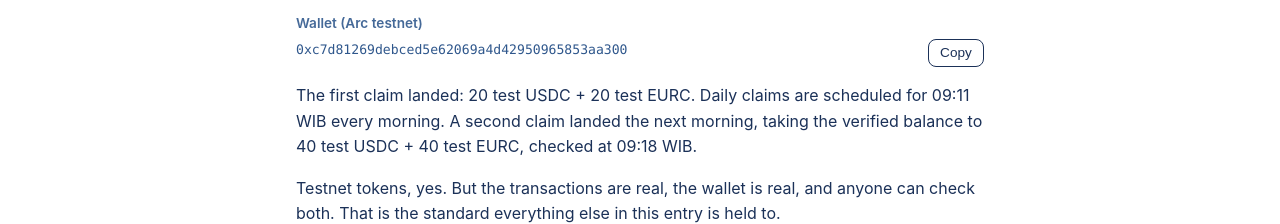
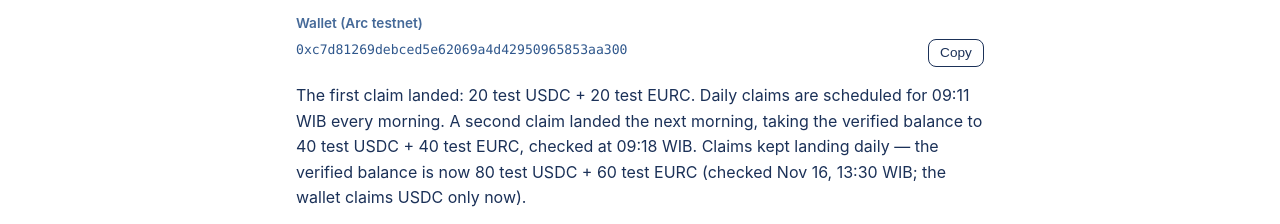
Before and after one commit to 0xspotonchain/deco, a plain HTML site: page article.html in a window 1280 px wide. Shown: the part 742-966 px from the top of the page. Drawn offline with Linux system fonts and the light colour scheme.

Commit message:
Article: refresh Circle wallet balance to 80 USDC + 60 EURC

```diff
--- a/article.html
+++ b/article.html
@@ -44,7 +44,7 @@
     <a class="addr" href="https://explorer.testnet.arc.io/address/0xc7d81269debced5e62069a4d42950965853aa300" target="_blank" rel="noopener">0xc7d81269debced5e62069a4d42950965853aa300</a>
     <button class="copy" data-copy="0xc7d81269debced5e62069a4d42950965853aa300" type="button">Copy</button>
   </p>
-  <p>The first claim landed: 20 test USDC + 20 test EURC. Daily claims are scheduled for 09:11 WIB every morning. A second claim landed the next morning, taking the verified balance to 40 test USDC + 40 test EURC, checked at 09:18 WIB.</p>
+  <p>The first claim landed: 20 test USDC + 20 test EURC. Daily claims are scheduled for 09:11 WIB every morning. A second claim landed the next morning, taking the verified balance to 40 test USDC + 40 test EURC, checked at 09:18 WIB. Claims kept landing daily — the verified balance is now 80 test USDC + 60 test EURC (checked Nov 16, 13:30 WIB; the wallet claims USDC only now).</p>
   <p>Testnet tokens, yes. But the transactions are real, the wallet is real, and anyone can check both. That is the standard everything else in this entry is held to.</p>
 
   <h2>Then: one seed, five addresses</h2>
```
